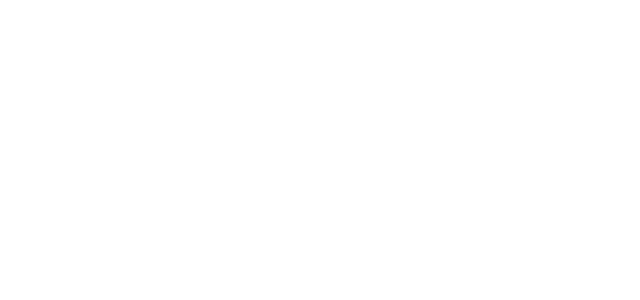
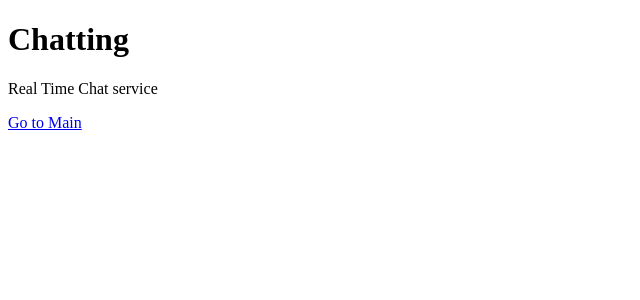
Before and after one commit to Jayking0215/nv_project, a Vue app in the folder frontend/: page /chat in a window 1280 px wide. Shown: the top 300 px of the page, without its empty margins (0-640 px from the left). Built offline with nearby package versions, Linux system fonts and the light colour scheme.

Commit message:
chat컴포넌트 생성

```diff
--- a/frontend/src/router/index.js
+++ b/frontend/src/router/index.js
@@ -4,6 +4,7 @@
 import HomePage from '../views/Home.vue';
 import AboutPage from '../views/About.vue';
 import ContactPage from '../views/Contact.vue';
+import ChatPage from '../views/Chat.vue';
 
 Vue.use(VueRouter);
 
@@ -27,6 +28,11 @@
     path: '/contact',
     name: 'Contact',
     component: ContactPage
+  },
+  {
+    path: '/chat',
+    name: 'Chat',
+    component: ChatPage
   }
 ];
 
--- /dev/null
+++ b/frontend/src/views/Chat.vue
@@ -0,0 +1,14 @@
+<!-- frontend/src/views/Chat.vue -->
+<template>
+  <div>
+    <h1>Chatting</h1>
+    <p>Real Time Chat service</p>
+    <router-link to="/">Go to Main</router-link>
+  </div>
+</template>
+
+<script>
+export default {
+  name: "ChatPage",
+};
+</script>
--- a/frontend/src/views/Main.vue
+++ b/frontend/src/views/Main.vue
@@ -21,6 +21,8 @@
       <router-link to="/about">Go to About</router-link>
       &nbsp;
       <router-link to="/contact">Go to Contact</router-link>
+      &nbsp;
+      <router-link to="/chat">Go to Chat</router-link>
     </div>
   </div>
 </template>
```
